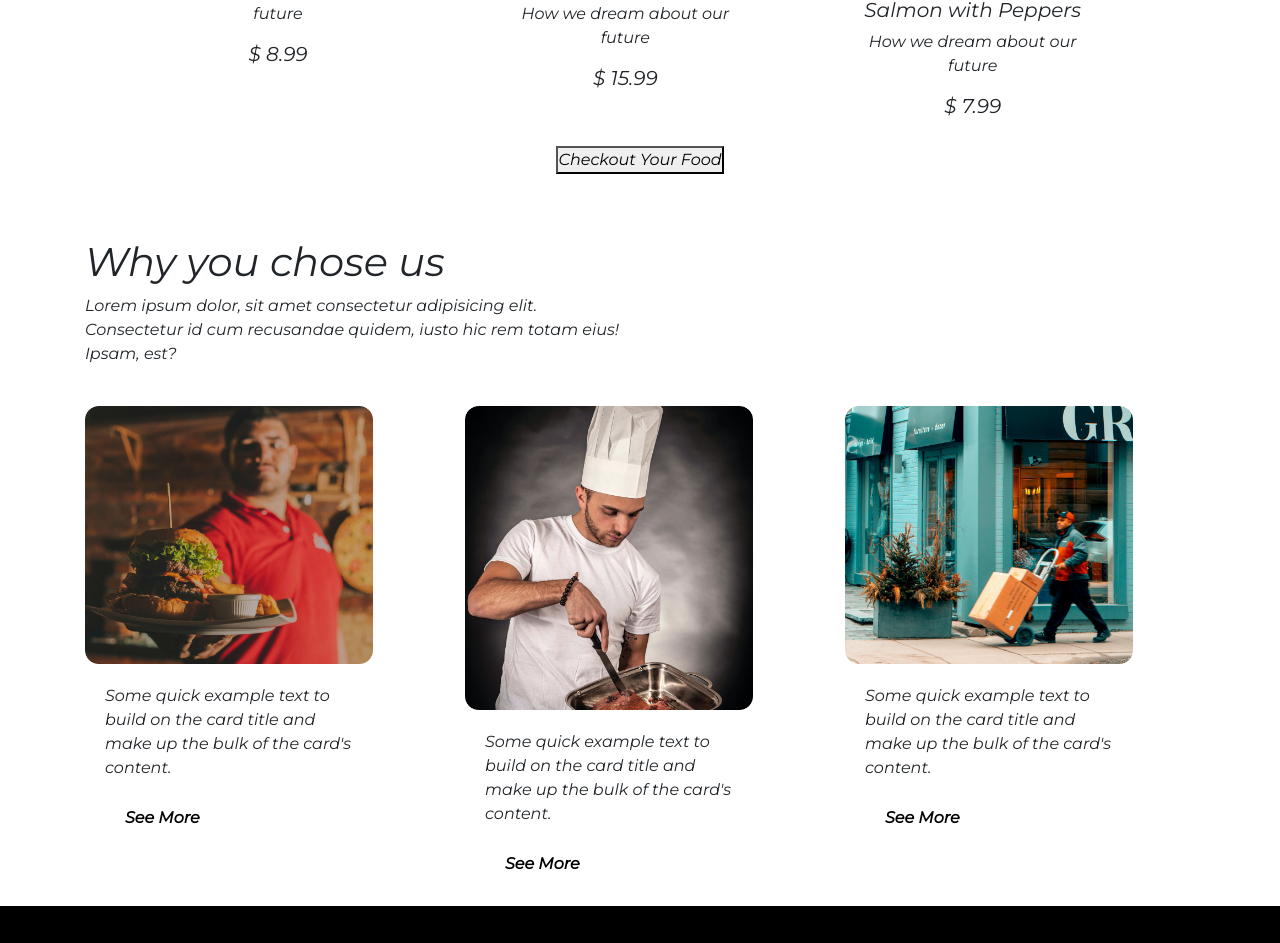
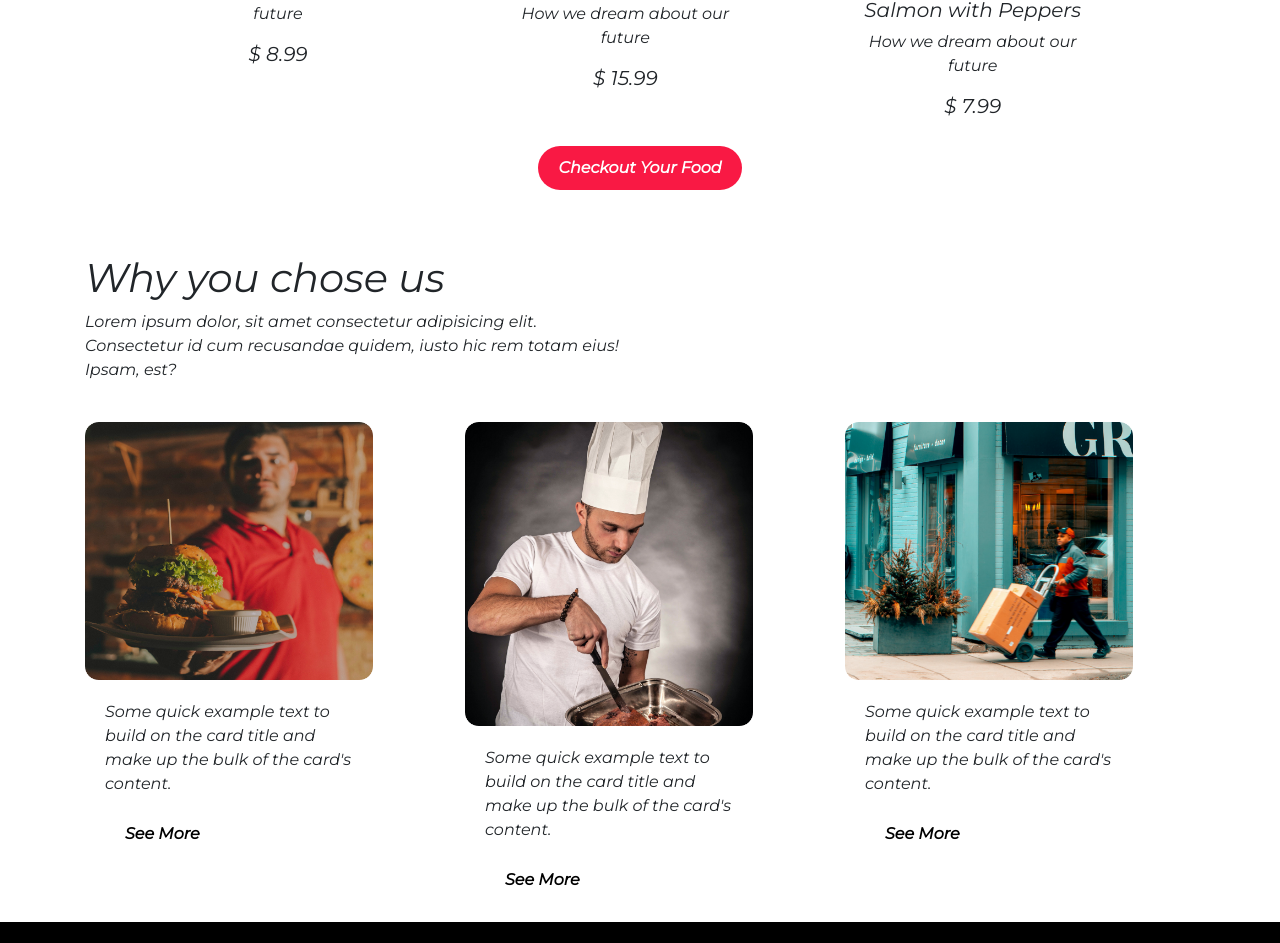
Before and after one commit to Shakib448/react-hot-onion, a React (Create React App) app: page / in a window 1280 px wide. Shown: the part 1552-2495 px from the top of the page. Built offline with nearby package versions, Linux system fonts and the light colour scheme.

Commit message:
React Red  Onion

```diff
--- a/src/Components/Category/Category.js
+++ b/src/Components/Category/Category.js
@@ -25,6 +25,12 @@ const Category = () => {
   const handleCategoryDetail = (id) => {
     const url = `/food/category/${id}`;
     history.push(url);
+  };
+
+  const login = useHistory();
+
+  const Login = () => {
+    login.push("/login");
   };
 
   return (
@@ -69,9 +75,7 @@ const Category = () => {
           )}
         </div>
         <div className="category__checkoutBtn">
-          <Link to="/login">
-            <button> Checkout Your Food</button>
-          </Link>
+          <button onClick={() => Login()}> Checkout Your Food</button>
         </div>
       </div>
     </div>
```
